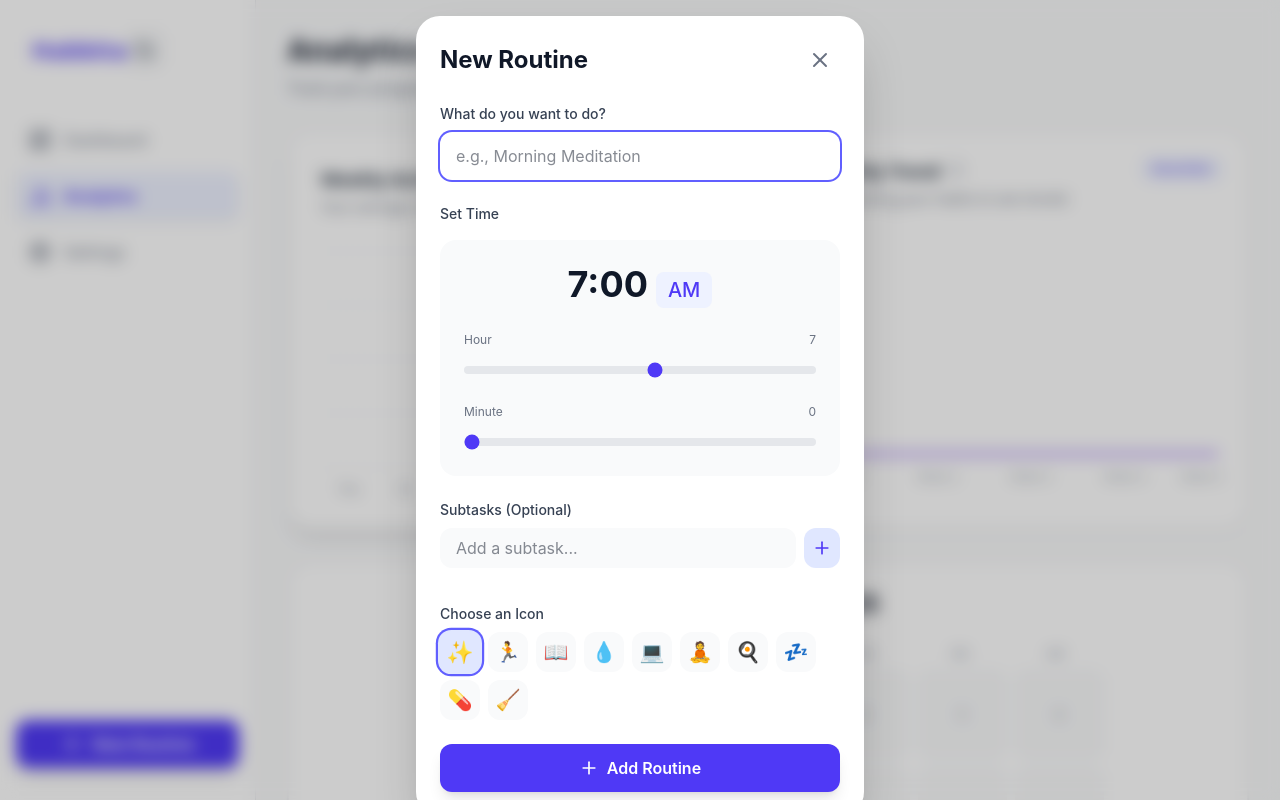
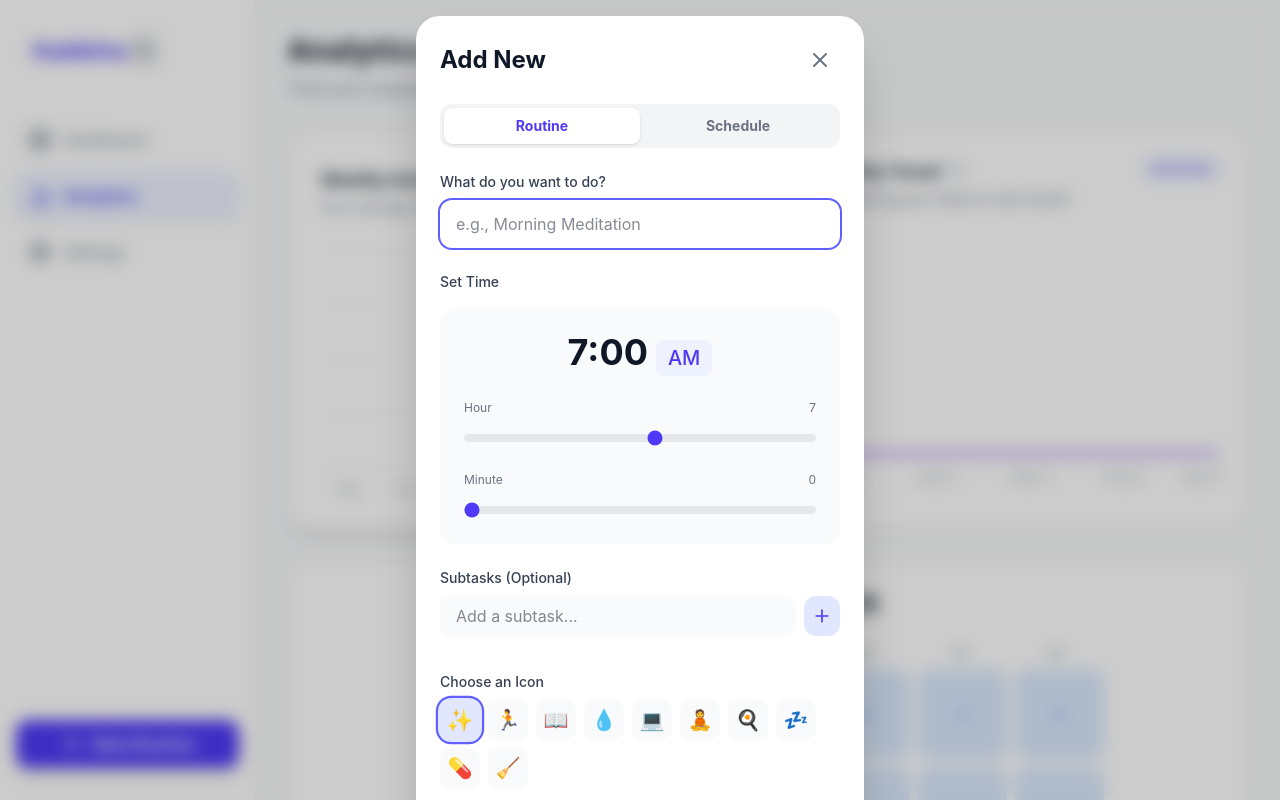
Before and after one commit to amankumar26/Routine_Tracker, a React (Vite) app in the folder frontend/: page /analytics in a window 1280 px wide. Both pictures are taken after a click on the button "New Routine". Built offline with nearby package versions, Linux system fonts and the light colour scheme.

Commit message:
version 1.2.7 adding highlight feature in calendar

```diff
--- a/frontend/src/App.jsx
+++ b/frontend/src/App.jsx
@@ -11,7 +11,12 @@ import { RoutineProvider, useRoutine } from './context/RoutineContext';
 // Wrapper to handle modal state which needs access to context
 const AppContent = () => {
   const [isModalOpen, setIsModalOpen] = useState(false);
-  const { addRoutine } = useRoutine();
+  const { addRoutine, addReminder } = useRoutine();
+
+  const handleAddReminder = (reminder) => {
+    addReminder(reminder);
+    setIsModalOpen(false);
+  };
 
   return (
     <Router>
@@ -26,6 +31,7 @@ const AppContent = () => {
         isOpen={isModalOpen}
         onClose={() => setIsModalOpen(false)}
         onAdd={addRoutine}
+        onAddReminder={handleAddReminder}
       />
     </Router>
   );
--- a/frontend/src/components/AddRoutineModal.jsx
+++ b/frontend/src/components/AddRoutineModal.jsx
@@ -3,8 +3,10 @@ import { motion, AnimatePresence } from 'framer-motion';
 import { X, Plus } from 'lucide-react';
 import { format, parse } from 'date-fns';
 
-const AddRoutineModal = ({ isOpen, onClose, onAdd, onEdit, routineToEdit }) => {
+const AddRoutineModal = ({ isOpen, onClose, onAdd, onEdit, onAddReminder, routineToEdit }) => {
+    const [mode, setMode] = useState('routine'); // 'routine' | 'schedule'
     const [title, setTitle] = useState('');
+    const [scheduleDate, setScheduleDate] = useState(format(new Date(), 'yyyy-MM-dd'));
     const [hour, setHour] = useState(7);
     const [minute, setMinute] = useState(0);
     const [period, setPeriod] = useState('AM');
@@ -15,6 +17,7 @@ const AddRoutineModal = ({ isOpen, onClose, onAdd, onEdit, routineToEdit }) => {
     // Update state when routineToEdit changes or modal opens
     React.useEffect(() => {
         if (routineToEdit) {
+            setMode('routine');
             setTitle(routineToEdit.title);
             try {
                 // Parse "hh:mm a" format
@@ -37,6 +40,8 @@ const AddRoutineModal = ({ isOpen, onClose, onAdd, onEdit, routineToEdit }) => {
             setPeriod('AM');
             setIcon('✨');
             setSubtasks([]);
+            // Don't reset mode here to allow persistence, or reset on open?
+            // setMode('routine');
         }
     }, [routineToEdit, isOpen]);
 
@@ -54,6 +59,14 @@ const AddRoutineModal = ({ isOpen, onClose, onAdd, onEdit, routineToEdit }) => {
         e.preventDefault();
         if (!title) return;
 
+        if (mode === 'schedule') {
+            if (onAddReminder) {
+                onAddReminder({
+                    text: title,
+                    date: scheduleDate
+                });
+            }
+        } else {
             // Format time string "hh:mm a"
             const formattedTime = `${hour}:${minute.toString().padStart(2, '0')} ${period}`;
 
@@ -61,6 +74,7 @@ const AddRoutineModal = ({ isOpen, onClose, onAdd, onEdit, routineToEdit }) => {
                 onEdit({ ...routineToEdit, title, time: formattedTime, icon, subtasks });
             } else {
                 onAdd({ title, time: formattedTime, icon, subtasks });
+            }
         }
 
         onClose();
@@ -87,15 +101,43 @@ const AddRoutineModal = ({ isOpen, onClose, onAdd, onEdit, routineToEdit }) => {
                     >
                         <div className="bg-white dark:bg-gray-800 rounded-3xl shadow-2xl w-full max-w-md p-6 pointer-events-auto mx-4 my-auto transition-colors duration-300">
                             <div className="flex justify-between items-center mb-6">
-                                <h2 className="text-2xl font-bold text-gray-900 dark:text-gray-100">{routineToEdit ? 'Edit Routine' : 'New Routine'}</h2>
+                                <h2 className="text-2xl font-bold text-gray-900 dark:text-gray-100">{routineToEdit ? 'Edit Routine' : 'Add New'}</h2>
                                 <button onClick={onClose} className="p-2 hover:bg-gray-100 dark:hover:bg-gray-700/50 rounded-full transition-colors">
                                     <X size={24} className="text-gray-500 dark:text-gray-400" />
                                 </button>
                             </div>
 
                             <form onSubmit={handleSubmit} className="space-y-6">
+
+                                {!routineToEdit && (
+                                    <div className="flex bg-gray-100 dark:bg-gray-700/50 p-1 rounded-xl mb-6">
+                                        <button
+                                            type="button"
+                                            onClick={() => setMode('routine')}
+                                            className={`flex-1 py-2 rounded-lg text-sm font-bold transition-all ${mode === 'routine'
+                                                    ? 'bg-white dark:bg-gray-600 text-indigo-600 dark:text-indigo-400 shadow-sm'
+                                                    : 'text-gray-500 dark:text-gray-400 hover:text-gray-700 dark:hover:text-gray-300'
+                                                }`}
+                                        >
+                                            Routine
+                                        </button>
+                                        <button
+                                            type="button"
+                                            onClick={() => setMode('schedule')}
+                                            className={`flex-1 py-2 rounded-lg text-sm font-bold transition-all ${mode === 'schedule'
+                                                    ? 'bg-white dark:bg-gray-600 text-orange-500 shadow-sm'
+                                                    : 'text-gray-500 dark:text-gray-400 hover:text-gray-700 dark:hover:text-gray-300'
+                                                }`}
+                                        >
+                                            Schedule
+                                        </button>
+                                    </div>
+                                )}
+
                                 <div>
-                                    <label className="block text-sm font-medium text-gray-700 dark:text-gray-300 mb-2">What do you want to do?</label>
+                                    <label className="block text-sm font-medium text-gray-700 dark:text-gray-300 mb-2">
+                                        {mode === 'routine' ? 'What do you want to do?' : 'Reminder Text'}
+                                    </label>
                                     <input
                                         type="text"
                                         placeholder="e.g., Morning Meditation"
@@ -106,6 +148,21 @@ const AddRoutineModal = ({ isOpen, onClose, onAdd, onEdit, routineToEdit }) => {
                                     />
                                 </div>
 
+
+                                {mode === 'schedule' && (
+                                    <div>
+                                        <label className="block text-sm font-medium text-gray-700 dark:text-gray-300 mb-2">Date</label>
+                                        <input
+                                            type="date"
+                                            value={scheduleDate}
+                                            onChange={(e) => setScheduleDate(e.target.value)}
+                                            className="w-full px-4 py-3 rounded-xl bg-gray-50 dark:bg-gray-700/50 text-gray-900 dark:text-gray-100 border-transparent focus:bg-white dark:focus:bg-gray-700 focus:ring-2 focus:ring-indigo-500 focus:border-transparent transition-all outline-none"
+                                        />
+                                    </div>
+                                )}
+
+                                {mode === 'routine' && (
+                                    <>
                                         <div>
                                             <label className="block text-sm font-medium text-gray-700 dark:text-gray-300 mb-4">Set Time</label>
 
@@ -208,13 +265,19 @@ const AddRoutineModal = ({ isOpen, onClose, onAdd, onEdit, routineToEdit }) => {
                                                 ))}
                                             </div>
                                         </div>
+                                    </>
+                                )}
 
                                 <button
                                     type="submit"
-                                    className="w-full py-3 bg-indigo-600 hover:bg-indigo-700 dark:bg-indigo-600 dark:hover:bg-indigo-500 text-white rounded-xl font-semibold shadow-lg hover:shadow-xl transition-all flex items-center justify-center"
+                                    className={`w-full py-3 text-white rounded-xl font-semibold shadow-lg hover:shadow-xl transition-all flex items-center justify-center
+                                        ${mode === 'routine'
+                                            ? 'bg-indigo-600 hover:bg-indigo-700 dark:bg-indigo-600 dark:hover:bg-indigo-500'
+                                            : 'bg-orange-500 hover:bg-orange-600'
+                                        }`}
                                 >
                                     <Plus size={20} className="mr-2" />
-                                    {routineToEdit ? 'Save Changes' : 'Add Routine'}
+                                    {routineToEdit ? 'Save Changes' : (mode === 'routine' ? 'Add Routine' : 'Add Schedule')}
                                 </button>
                             </form>
                         </div>
--- a/frontend/src/context/RoutineContext.jsx
+++ b/frontend/src/context/RoutineContext.jsx
@@ -687,7 +687,6 @@ export const RoutineProvider = ({ children }) => {
             reminders,
             addReminder,
             deleteReminder
-
         }}>
             {children}
         </RoutineContext.Provider>
--- a/frontend/src/pages/Analytics.jsx
+++ b/frontend/src/pages/Analytics.jsx
@@ -1,12 +1,12 @@
 import React from 'react';
 import { useRoutine } from '../context/RoutineContext';
 import { BarChart, Bar, XAxis, YAxis, CartesianGrid, Tooltip, ResponsiveContainer, LineChart, Line, AreaChart, Area, Cell } from 'recharts';
-import { format, subDays, startOfMonth, eachDayOfInterval, endOfMonth, isSameDay, startOfWeek, endOfWeek, isSameMonth } from 'date-fns';
+import { format, subDays, startOfMonth, eachDayOfInterval, endOfMonth, isSameDay, startOfWeek, endOfWeek, isSameMonth, isBefore, isAfter } from 'date-fns';
 import { motion, AnimatePresence } from 'framer-motion';
 import { X, CheckCircle2, Circle, Trophy } from 'lucide-react';
 
 const Analytics = () => {
-    const { routines } = useRoutine();
+    const { routines, reminders, deleteReminder } = useRoutine();
     const [selectedDate, setSelectedDate] = React.useState(null);
     const [showInfo, setShowInfo] = React.useState(false);
 
@@ -361,24 +361,50 @@ const Analytics = () => {
                                     const isCurrentMonth = isSameMonth(date, monthStart);
                                     const isTodayDate = isSameDay(date, today);
 
+                                    const dateStr = format(date, 'yyyy-MM-dd');
+                                    // Safety check: ensure reminders is an array
+                                    const safeReminders = Array.isArray(reminders) ? reminders : [];
+                                    const hasReminders = safeReminders.some(r => r.date === dateStr);
+
+                                    const isPastDate = isBefore(date, new Date()) || isSameDay(date, new Date());
+
+                                    // Calculate earliest start date from active routines
+                                    const earliestStartDate = routines.length > 0
+                                        ? routines.reduce((earliest, r) => {
+                                            const rDate = r.startDate ? new Date(r.startDate) : new Date(); // Use routine start date or fallback
+                                            return isBefore(rDate, earliest) ? rDate : earliest;
+                                        }, new Date())
+                                        : new Date(); // Default to today if no routines
+
+                                    earliestStartDate.setHours(0, 0, 0, 0);
+
+                                    const isAfterStart = isAfter(date, earliestStartDate) || isSameDay(date, earliestStartDate);
+
                                     return (
                                         <div
                                             key={i}
                                             className={`
                                                 aspect-square rounded-xl flex items-center justify-center text-xs font-medium transition-all duration-300 relative
                                                 ${!isCurrentMonth ? 'opacity-30' : ''}
-                                                ${isActive
-                                                    ? 'bg-indigo-600 text-white shadow-lg shadow-indigo-500/40 scale-105'
-                                                    : 'bg-gray-50 dark:bg-gray-700/50 text-gray-500 dark:text-gray-400'
+                                                ${hasReminders
+                                                    ? 'bg-orange-500 text-white shadow-lg shadow-orange-500/40 scale-105 z-10'
+                                                    : isActive
+                                                        ? 'bg-indigo-600 text-white shadow-lg shadow-indigo-500/40 scale-105'
+                                                        : (isPastDate && isCurrentMonth && isAfterStart)
+                                                            ? 'bg-blue-100 dark:bg-blue-900/40 text-blue-700 dark:text-blue-200'
+                                                            : 'bg-gray-50 dark:bg-gray-700/50 text-gray-500 dark:text-gray-400'
                                                 }
-                                                ${isTodayDate && !isActive ? 'ring-2 ring-indigo-400 ring-offset-2 dark:ring-offset-gray-800' : ''}
+                                                ${isTodayDate && !isActive && !hasReminders ? 'ring-2 ring-indigo-400 ring-offset-2 dark:ring-offset-gray-800' : ''}
                                                 cursor-pointer hover:scale-110
                                             `}
                                             onClick={() => setSelectedDate(date)}
                                         >
                                             {format(date, 'd')}
-                                            {isActive && (
+                                            {isActive && !hasReminders && (
                                                 <div className="absolute inset-0 bg-indigo-500 rounded-xl blur-md opacity-40 -z-10"></div>
+                                            )}
+                                            {hasReminders && (
+                                                <div className="absolute inset-0 bg-orange-500 rounded-xl blur-md opacity-40 -z-10"></div>
                                             )}
                                         </div>
                                     );
@@ -570,6 +596,33 @@ const Analytics = () => {
                                                     </div>
                                                 );
                                             })}
+
+                                            {/* Reminders Section in Modal */}
+                                            {reminders && reminders.filter(r => r.date === dateStr).length > 0 && (
+                                                <div className="pt-4 border-t border-gray-100 dark:border-gray-700 mt-4">
+                                                    <h4 className="text-sm font-bold text-gray-500 dark:text-gray-400 uppercase tracking-wider mb-3">Reminders</h4>
+                                                    <div className="space-y-2">
+                                                        {reminders.filter(r => r.date === dateStr).map(r => (
+                                                            <div key={r.id} className="flex items-center justify-between bg-orange-50 dark:bg-orange-900/20 p-3 rounded-xl border border-orange-100 dark:border-orange-900/30">
+                                                                <div className="flex items-center gap-3">
+                                                                    <span className="text-lg">📌</span>
+                                                                    <span className="text-gray-800 dark:text-gray-200 font-medium">{r.text}</span>
+                                                                </div>
+                                                                <button
+                                                                    onClick={() => {
+                                                                        if (window.confirm('Delete this reminder?')) {
+                                                                            deleteReminder(r.id);
+                                                                        }
+                                                                    }}
+                                                                    className="p-1.5 text-orange-400 hover:text-red-500 hover:bg-orange-100 dark:hover:bg-orange-900/40 rounded-lg transition-colors"
+                                                                >
+                                                                    <X size={16} />
+                                                                </button>
+                                                            </div>
+                                                        ))}
+                                                    </div>
+                                                </div>
+                                            )}
                                         </div>
                                     </>
                                 );
--- a/frontend/src/pages/Dashboard.jsx
+++ b/frontend/src/pages/Dashboard.jsx
@@ -45,6 +45,11 @@ const Dashboard = () => {
     const openEditModal = (routine) => {
         setRoutineToEdit(routine);
         setIsModalOpen(true);
+    };
+
+    const handleAddReminderFromModal = (reminderObj) => {
+        addReminder(reminderObj);
+        setIsModalOpen(false);
     };
 
     const handleDayClick = (date) => {
@@ -377,6 +382,7 @@ const Dashboard = () => {
                 onClose={() => setIsModalOpen(false)}
                 onAdd={handleAddRoutine}
                 onEdit={handleEditRoutine}
+                onAddReminder={handleAddReminderFromModal}
                 routineToEdit={routineToEdit}
             />
 
```
Lines whose indentation alone changed are shown as unchanged.
